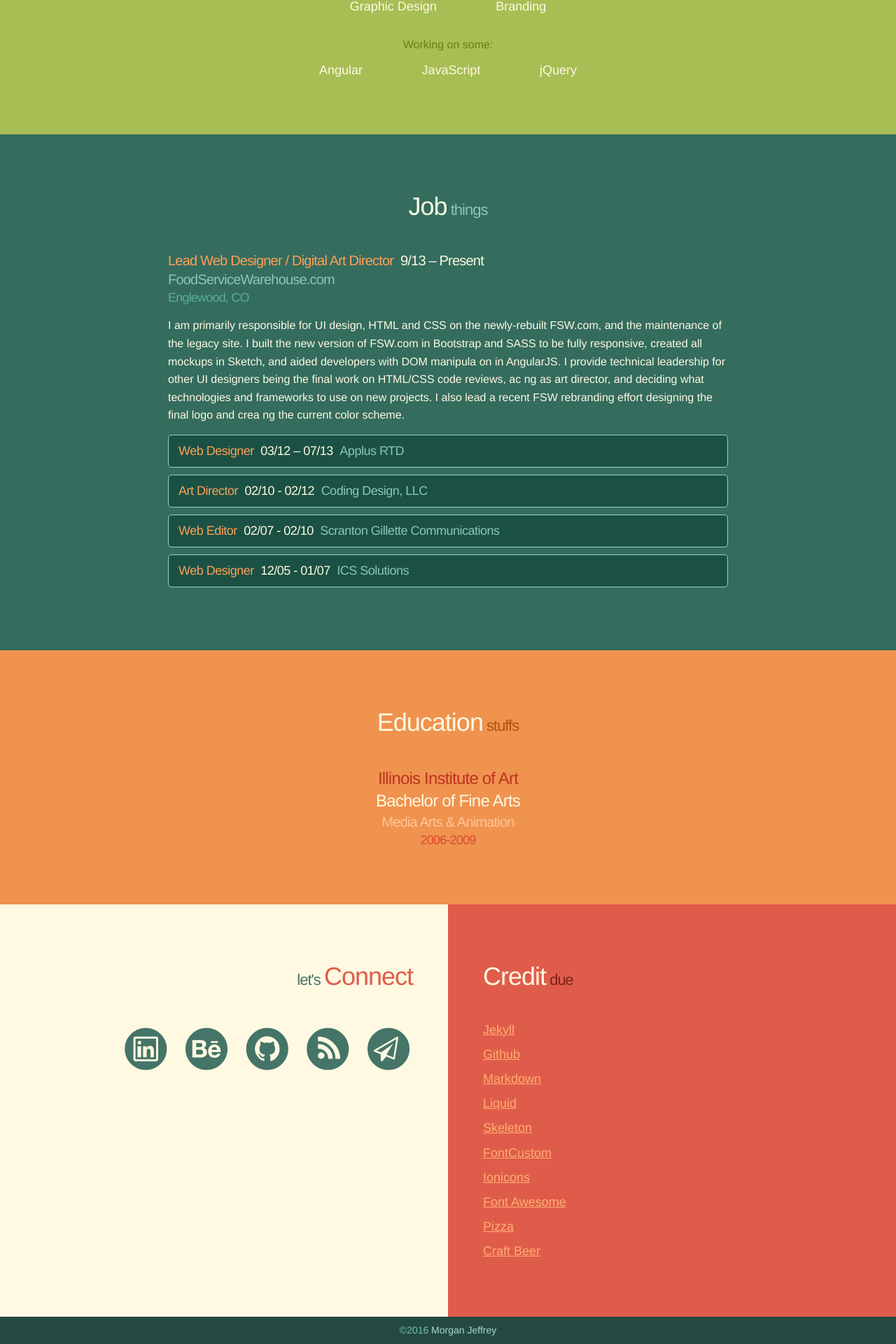
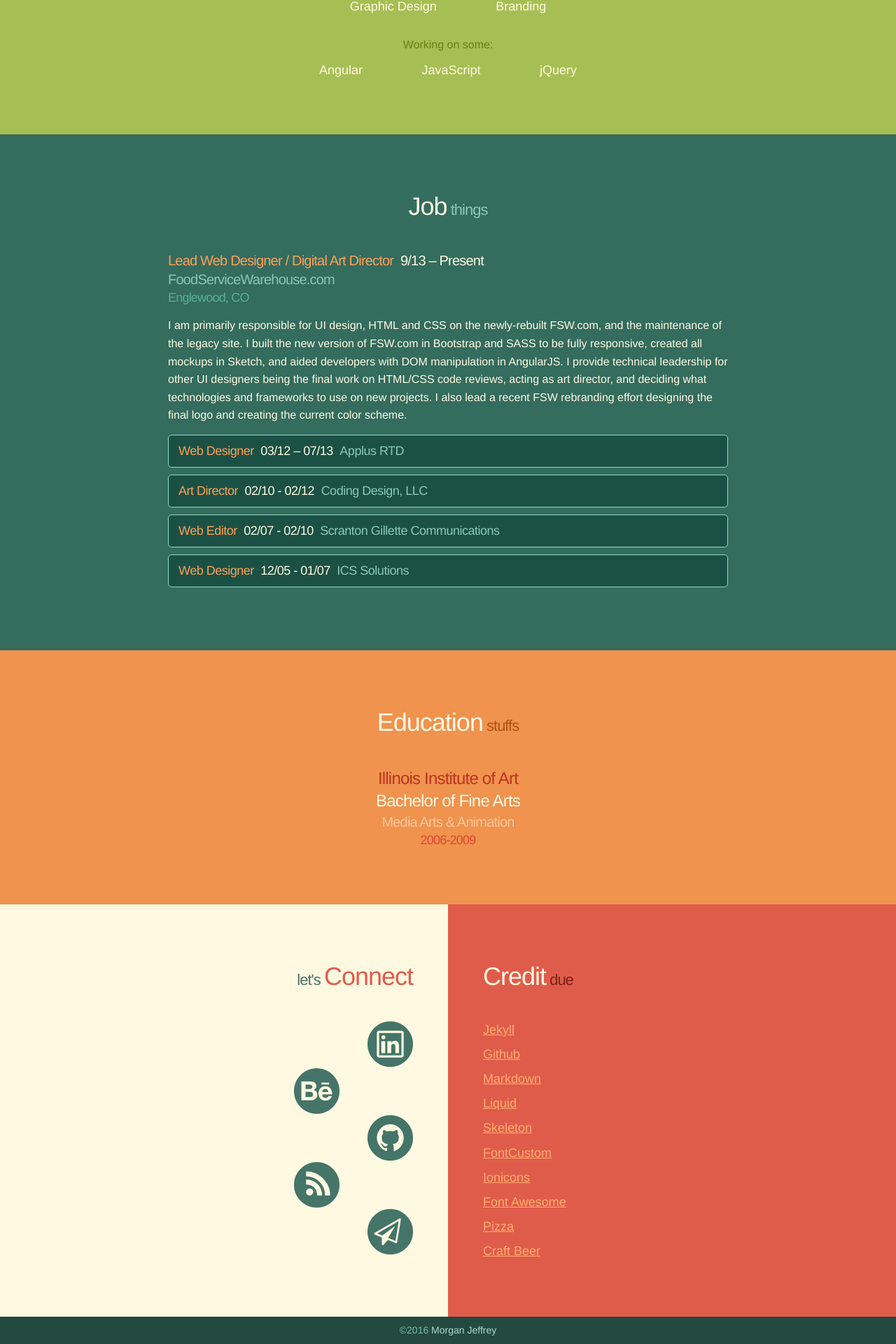
Before and after one commit to Ajarat/ajarat.github.io, a Jekyll site: the page built from index.html, in a window 1280 px wide. Shown: the part 1354-3274 px from the top of the page at 70% size. Built offline with Jekyll 4.4.1, drawn with Linux system fonts in a browser that asks for light colours.

Commit message:
Finished larger styling.

```diff
--- a/_sass/_base.scss
+++ b/_sass/_base.scss
@@ -403,7 +403,7 @@
 
 
 /**
- * Clearfix
+ * Helper Classes
  */
 %clearfix {
 
@@ -414,3 +414,7 @@
   }
 
 }
+
+.hidden {
+  display: none;
+}
--- a/_sass/_resume.scss
+++ b/_sass/_resume.scss
@@ -58,22 +58,12 @@
         transition: color .1s;
       }
 
-      &:nth-child(1):hover,
-      &:nth-child(4):hover,
-      &:nth-child(7):hover {
-        color: $brand-success;
+      &:nth-child(odd):hover {
+        color: lighten(saturate($brand-success, 20%), 10%);
       }
 
-      &:nth-child(2):hover,
-      &:nth-child(5):hover,
-      &:nth-child(8):hover {
+      &:nth-child(even):hover {
         color: lighten(saturate($brand-primary, 50%), 15%);
-      }
-
-      &:nth-child(3):hover,
-      &:nth-child(6):hover,
-      &:nth-child(9):hover {
-        color: darken(saturate($brand-primary, 10%), 25%);
       }
 
     }
@@ -648,9 +638,21 @@
 
   }
 
+  li {
+    position: relative;
+    margin-bottom: 0;
+
+    span {
+      display: none;
+    }
+
+  }
+
   a {
-    margin: 0 $margin-small;
-    font-size: 55px;
+    display: block;
+    margin: $margin-large;
+    font-size: 60px;
+    line-height: 1;
     text-decoration: none;
     color: desaturate(darken($brand-primary, 30%), 10%);
 
@@ -660,10 +662,31 @@
 
   }
 
+  @include media-query(370px) {
+
+    ul {
+      width: 75%;
+      margin: 0 auto;
+    }
+
+  }
+
+  @include media-query($on-phone) {
+
+    ul {
+      width: 65%;
+    }
+
+  }
+
   @include media-query($on-tablet) {
 
+    ul {
+      width: 100%;
+    }
+
     a {
-      font-size: 60px;
+      font-size: 65px;
     }
 
   }
@@ -677,6 +700,63 @@
     h3,
     .columns {
       text-align: right;
+    }
+
+    ul.list-inline {
+      float: right;
+      width: 170px;
+
+      li {
+        display: block;
+
+        span {
+          display: block;
+          position: absolute;
+          top: 50%;
+          margin-top: -13px;
+          font-size: $font-size-small;
+          color: darken($brand-primary, 15%);
+          opacity: 0;
+          transition: opacity .8s;
+          pointer-events: none;
+        }
+
+        &:nth-child(odd) {
+          text-align: right;
+
+          span {
+            right: 80px;
+            text-align: right;
+          }
+
+        }
+
+        &:nth-child(even) {
+          text-align: left;
+
+          span {
+            left: 80px;
+            text-align: left;
+          }
+
+        }
+
+      }
+
+    }
+
+    a {
+      margin: 0;
+
+      &:hover {
+
+        + span {
+          opacity: 1 !important;
+          transition: opacity .1s;
+        }
+
+      }
+
     }
 
   }
--- a/index.html
+++ b/index.html
@@ -109,7 +109,7 @@
           <span>FoodServiceWarehouse.com</span>
           <span>Englewood, CO</span>
         </h4>
-        <p>I am primarily responsible for UI design, HTML and CSS on the newly-rebuilt FSW.com, and the maintenance of the legacy site. I built the new version of FSW.com in Bootstrap and SASS to be fully responsive, created all mockups in Sketch, and aided developers with DOM manipula on in AngularJS. I provide technical leadership for other UI designers being the final work on HTML/CSS code reviews, ac ng as art director, and deciding what technologies and frameworks to use on new projects. I also lead a recent FSW rebranding effort designing the final logo and crea ng the current color scheme.</p>
+        <p>I am primarily responsible for UI design, HTML and CSS on the newly-rebuilt FSW.com, and the maintenance of the legacy site. I built the new version of FSW.com in Bootstrap and SASS to be fully responsive, created all mockups in Sketch, and aided developers with DOM manipulation in AngularJS. I provide technical leadership for other UI designers being the final work on HTML/CSS code reviews, acting as art director, and deciding what technologies and frameworks to use on new projects. I also lead a recent FSW rebranding effort designing the final logo and creating the current color scheme.</p>
       </div>
     </div>
 
@@ -191,21 +191,38 @@
 
         <div class="row">
           <div class="twelve columns">
+            <ul class="list-inline">
+              <li>
                 <a href="#">
                   <i class="i-linkedin"></i>
                 </a>
+                <span>My LinkedIn</span>
+              </li>
+              <li>
                 <a href="#">
                   <i class="i-behanced"></i>
                 </a>
+                <span>My Behanced</span>
+              </li>
+              <li>
                 <a href="#">
                   <i class="i-github"></i>
                 </a>
+                <span>My Github</span>
+              </li>
+              <li>
                 <a href="#">
                   <i class="i-rss"></i>
                 </a>
+                <span>My Blog</span>
+              </li>
+              <li>
                 <a href="#">
                   <i class="i-send"></i>
                 </a>
+                <span>Email Me</span>
+              </li>
+            </ul>
           </div>
         </div>
 
```
Lines whose indentation alone changed are shown as unchanged.
